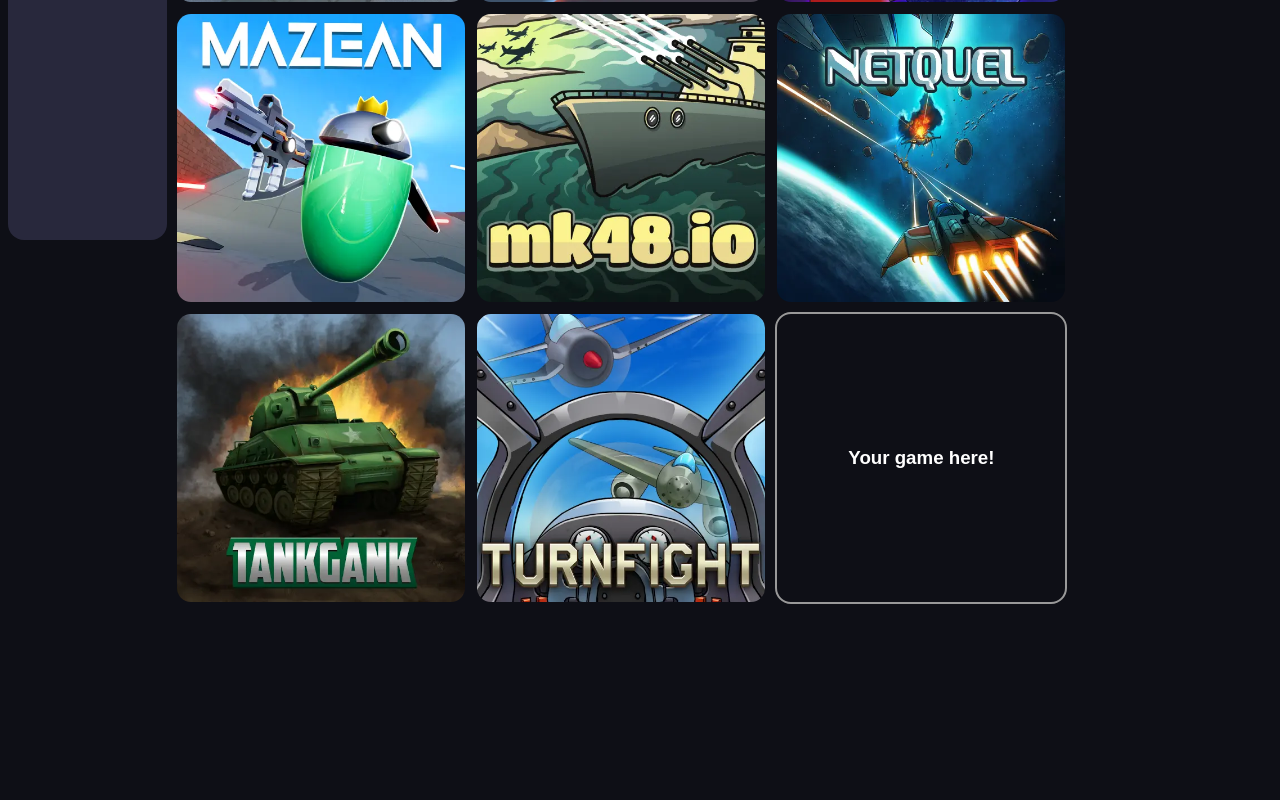
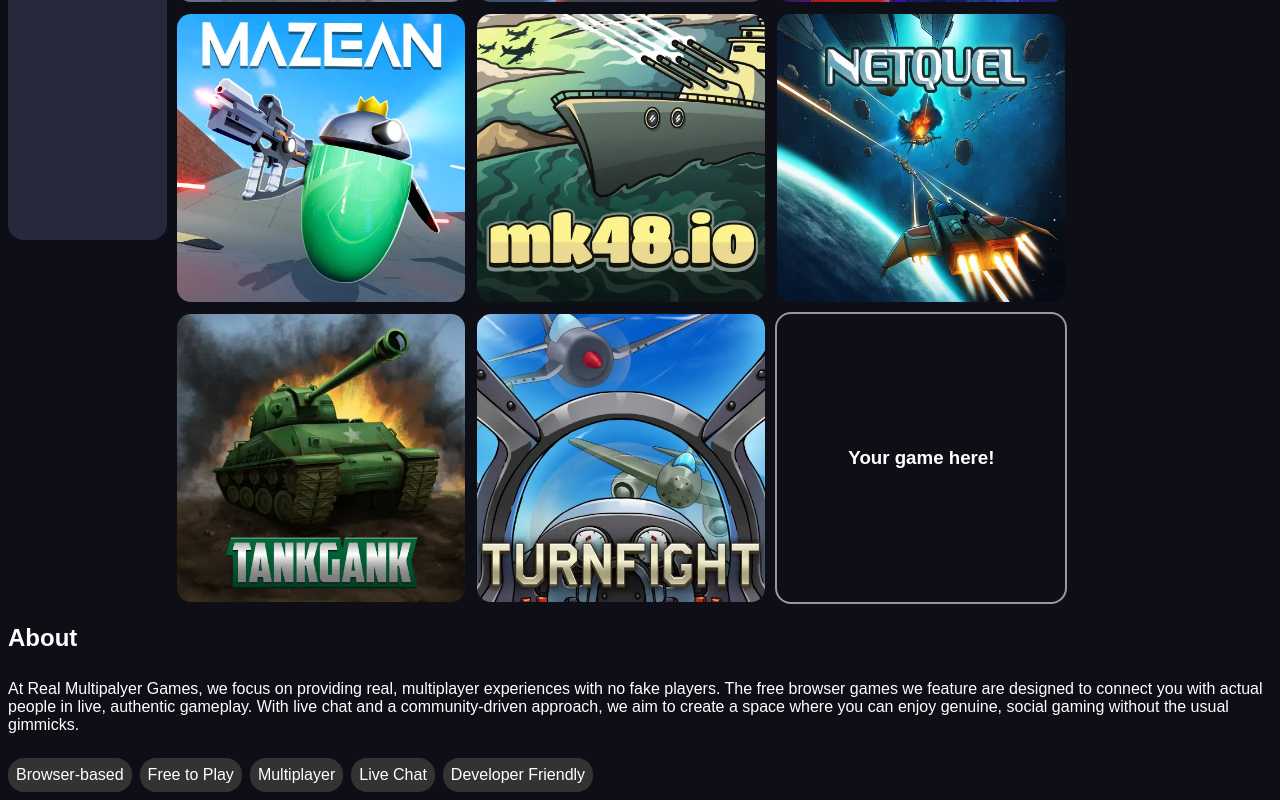
Before and after one commit to caibear/realmultiplayer, a SvelteKit app: page / in a window 1280 px wide. Shown: the part 367-1167 px from the top of the page. Before the commit the page ends 979 px from the top, so only its background shows below. Built offline with nearby package versions, Linux system fonts and the light colour scheme.

Commit message:
Add AI slop for SEO.

```diff
--- a/src/app.html
+++ b/src/app.html
@@ -1,5 +1,5 @@
 <!doctype html>
-<html lang="en">
+<html lang="en" translate="no">
 	<head>
 		<meta charset="utf-8" />
 		<meta name="viewport" content="width=device-width, initial-scale=1" />
--- a/src/routes/+page.svelte
+++ b/src/routes/+page.svelte
@@ -4,6 +4,8 @@
     import categories from '$lib/categories.json';
 
     let selectedCategories = [];
+
+    let distinction = null;
 </script>
 
 <header>
@@ -46,7 +48,59 @@
         {/each}
     </main>
 </div>
-
+<h2>About</h2>
+<div style="display: flex; flex-direction: column; gap: 1rem;">
+    <p style="margin-top: 0.5rem; margin-bottom: 0.5rem;">
+        At Real Multipalyer Games, we focus on providing real, multiplayer experiences with no fake players.
+        The free browser games we feature are designed to connect you with actual people in live, authentic gameplay.
+        With live chat and a community-driven approach, we aim to create a space where you can enjoy genuine, social gaming without the usual gimmicks.
+    </p>
+    <div id="features">
+        {#each ["Browser-based", "Free to Play", "Multiplayer", "Live Chat", "Developer Friendly"] as d}
+            <div on:click={() => distinction = d}>{d}</div>
+        {/each}
+    </div>
+    {#if distinction == "Browser-based"}
+        Browser-based games offer key advantages like easy access-no downloads or installs required
+        and the ability to play on almost any device with internet access. They're often free,
+        cross-platform, and don't demand high-end hardware. With built-in social features and quick,
+        casual gameplay, they're perfect for players looking for a simple, accessible gaming experience
+        without the complexity of desktop or mobile games.
+    {:else if distinction == "Free to Play"}
+        Free-to-play games allow you to try them without any upfront cost, making them accessible to
+        a wider range of players.
+    {:else if distinction == "Multiplayer"}
+        Authentic multiplayer games are crucial because they create real, engaging interactions with
+        other players, making the experience more dynamic and unpredictable. Playing against actual
+        people, rather than just bots, brings a sense of challenge, competition, and cooperation that
+        enhances the fun. Authentic multiplayer also fosters a genuine sense of community, where you
+        can connect, communicate, and share experiences with others in real time, making the game more
+        enjoyable and rewarding.
+    {:else if distinction == "Live Chat"}
+        Live chat is key in authentic multiplayer games as it proves you're playing with real people,
+        not bots. It also enhances the experience by allowing real-time communication, making the game
+        more social, immersive, and connected.
+    {:else if distinction == "Developer Friendly"}
+        <ol>
+            <li>
+                No Commission on Ad Revenue - We don't take a cut of your ad earnings, so you keep it
+                all.
+            </li>
+            <li>
+                Direct Linking - You can link directly to your own site, giving you full control over
+                your presence.
+            </li>
+            <li>
+                Transparent Ranking - (Coming Soon) Our ranking system is clear and based on merit,
+                unlike competitors with opaque algorithms.
+            </li>
+            <li>
+                Only Real Multiplayer Games - We only feature real multiplayer games, unlike other
+                platforms that mix fake and real ones.
+            </li>
+        </ol>
+    {/if}
+</div>
 
 <style>
     html, body {
@@ -67,6 +121,20 @@
         flex-direction: row;
         justify-content: space-between;
         padding: 0.5rem;
+    }
+
+    #features {
+        white-space: nowrap;
+        width: min-content;
+        display: flex;
+        flex-direction: row;
+        gap: 0.5rem;
+    }
+
+    #features > div {
+        background-color: #333333;
+        padding: 0.5rem;
+        border-radius: 1rem;
     }
 
     main {
```
